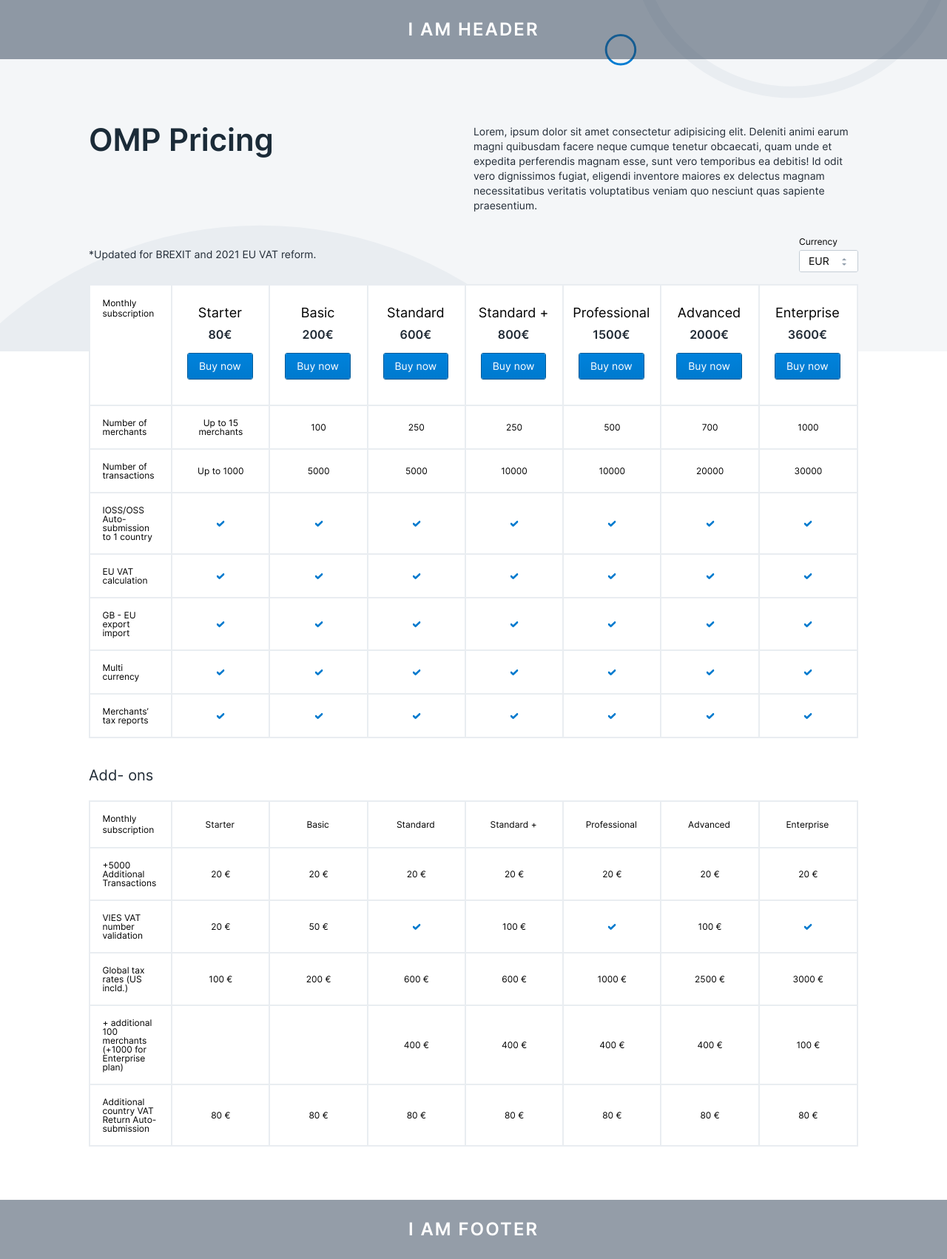
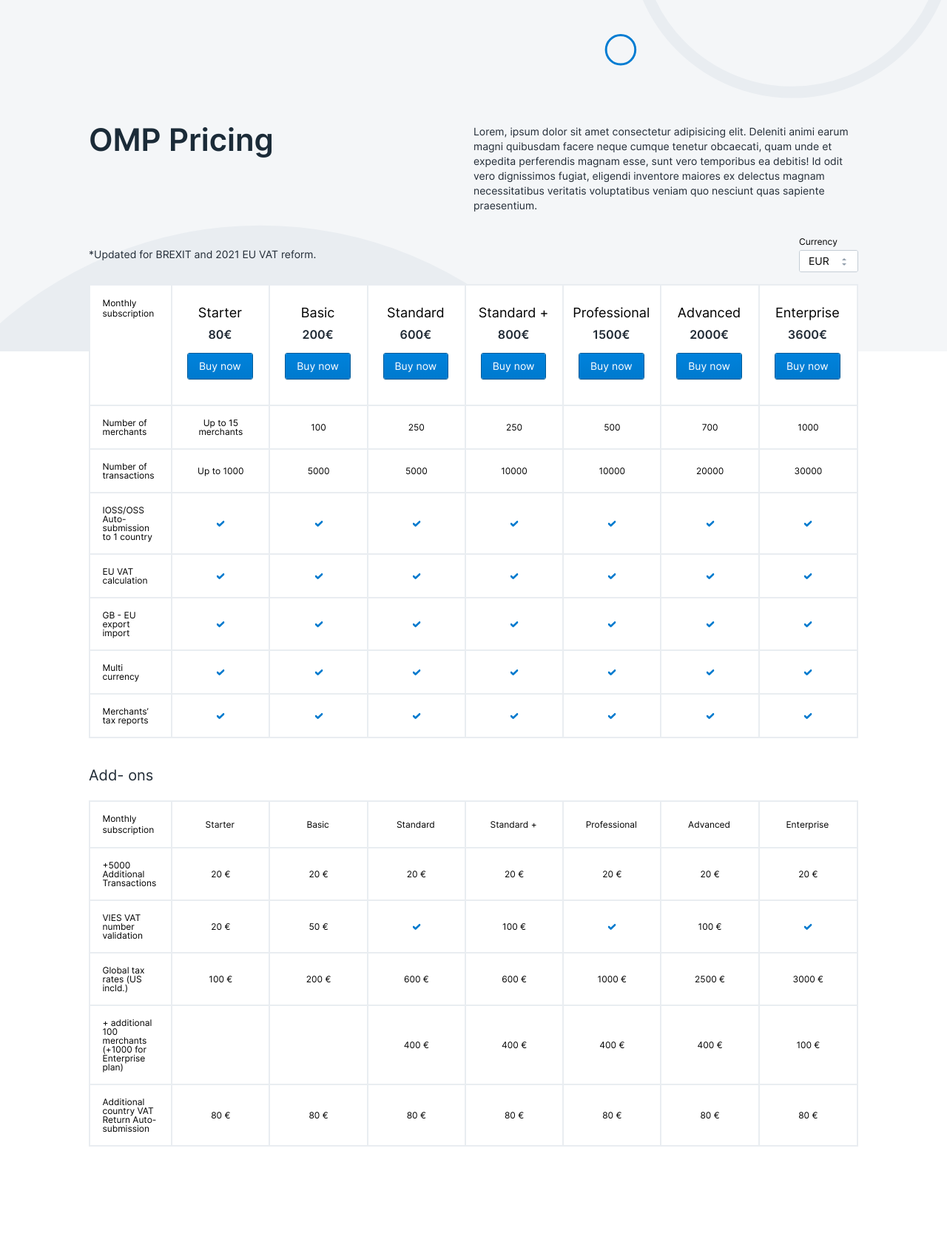
Before and after one commit to Frilanser-of-UA/gorizontal-scroll-table, a plain HTML site: page index.html in a window 1280 px wide. Shown: the whole page at 74% size. After the commit the page ends 1550 px from the top, so only its background shows below. Drawn offline with nearby package versions, Linux system fonts and the light colour scheme; files whose address does not match are found by name.

Commit message:
Убрал футер

```diff
--- a/css/style.css
+++ b/css/style.css
@@ -101,24 +101,6 @@
 	font-size: inherit;
  }
  /* ========================================================= */
- .header{
-	 height: 80px;
-	 background-color: rgba(43, 61, 82, 0.5);
-	 position: absolute;
-	 left: 0;
-	 top: 0;
-	 z-index: 5;
-	 width: 100%;
-	 font-size: 24px;
-	 text-align: center;
-	 color: #fff;
-	 display: flex;
-	 justify-content: center;
-	 align-items: center;
-	 text-transform: uppercase;
-	 font-weight: 600;
-	 letter-spacing: 2px;
- }
 .pricing .page-header__bg {
 	position: absolute;
 	top: 0;
@@ -506,20 +488,6 @@ overflow: hidden;
 		background-color: rgba(33,43,54,0.1);
 	}
 }
-.footer{
-	height: 80px;
-	background-color: rgba(43, 61, 82, 0.5);
-	width: 100%;
-	font-size: 24px;
-	text-align: center;
-	color: #fff;
-	display: flex;
-	justify-content: center;
-	align-items: center;
-	text-transform: uppercase;
-	font-weight: 600;
-	letter-spacing: 2px;
-}
 @media (max-width: 420px){
 	.tables{
 		padding: 0px 16px;
--- a/index.html
+++ b/index.html
@@ -11,9 +11,6 @@
 
 <body>
 	<div class="wrapper">
-		<header class="header">
-			I am header
-		</header>
 		<main class="page">
 			<div class="pricing">
 				<div class="page-header__bg"></div>
@@ -259,9 +256,6 @@
 				</div>
 			</div>
 		</main>
-		<footer class="footer">
-			I am footer
-		</footer>
 	</div>
 	<script src="https://ajax.googleapis.com/ajax/libs/jquery/3.4.1/jquery.min.js"></script>
 	<script src="js/script.js"></script>
```
